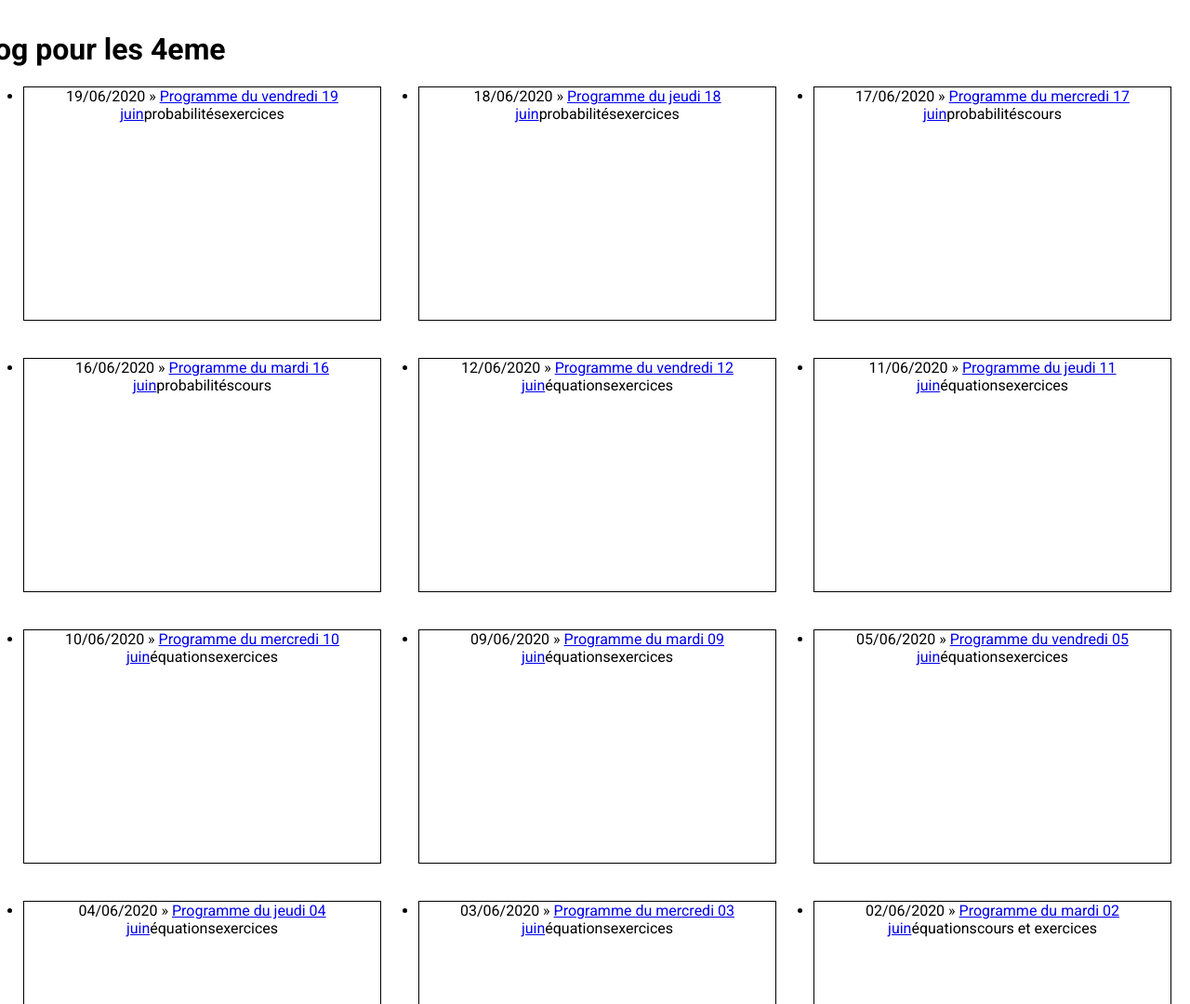
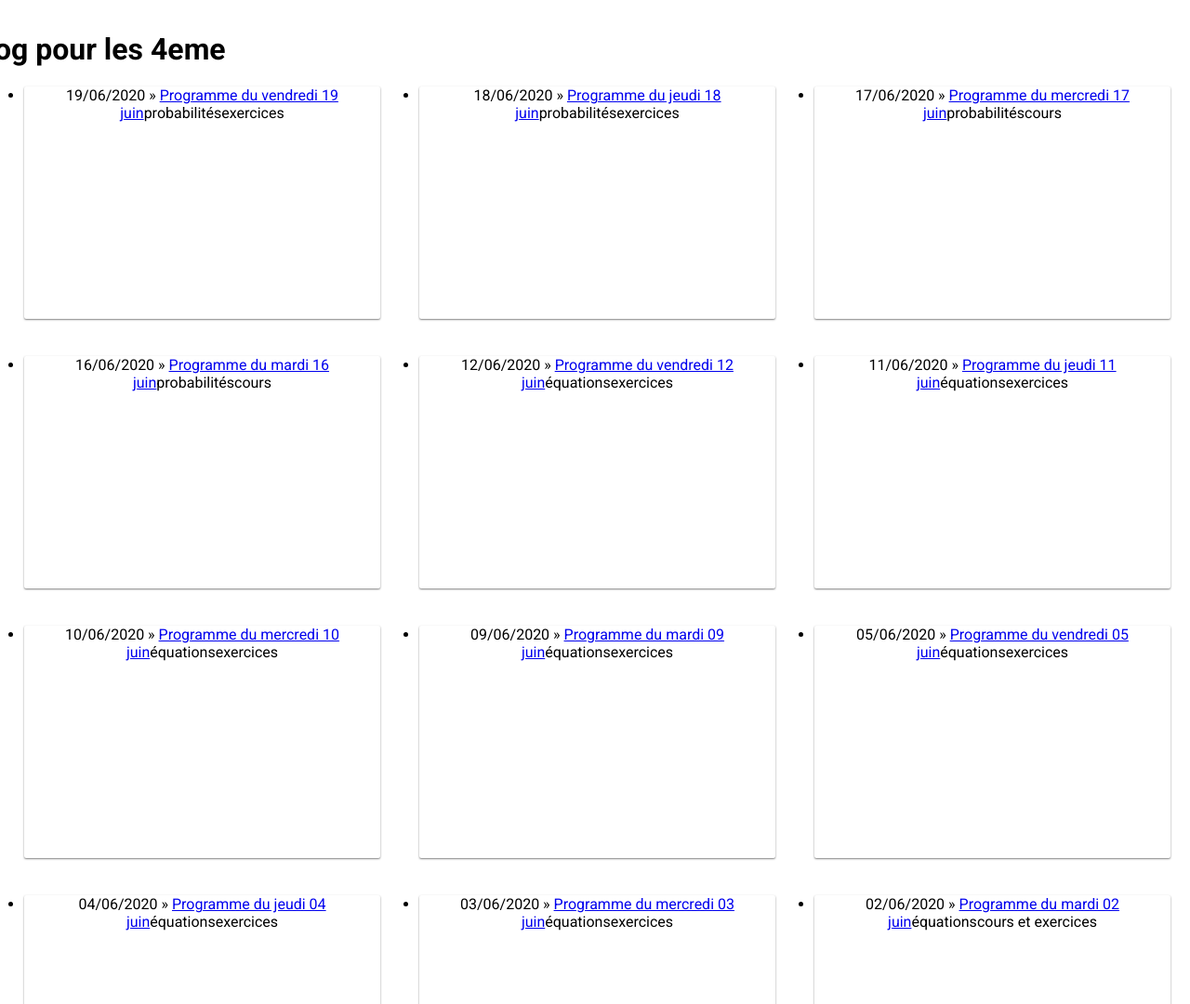
Before and after one commit to DangSinslay/DangSinslay.github.io, a Jekyll site: the page built from blog4/index.html, in a window 1280 px wide and 1400 px high. Shown: the part 320-1400 px from the top of the window at 93% size. Built offline with Jekyll 4.4.1, drawn with Linux system fonts in a browser that asks for light colours.

Commit message:
Update main.css

```diff
--- a/css/main.css
+++ b/css/main.css
@@ -105,7 +105,8 @@
 }
 
 #content li {
-        border: 1px solid #000 !important;
+        border-radius: 2px;
+        box-shadow: 0px 1px 2px rgba(0,0,0,.5) !important;
         height: 250px !important;
         min-width: 250px !important;
         width: 30% !important;
```
